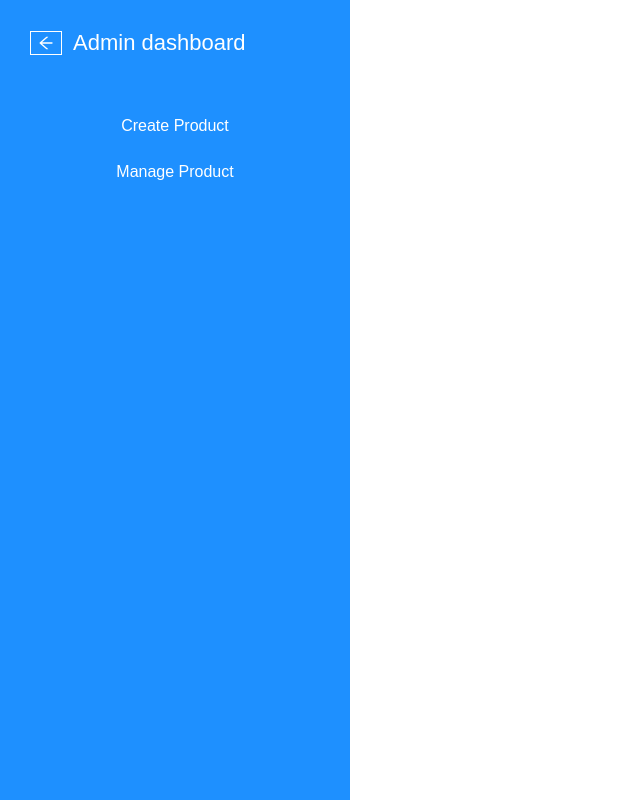
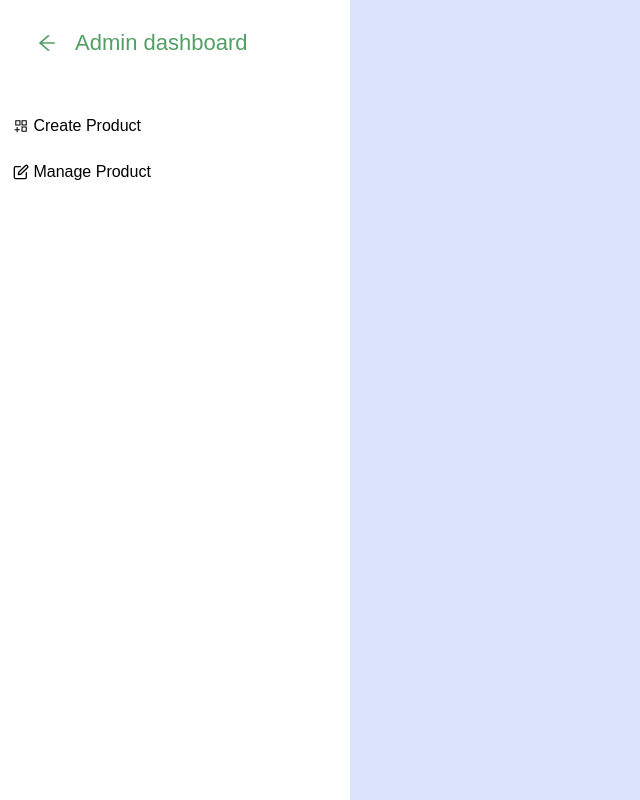
Before and after one commit to InomjonDev/Uzum-Market-Copy, a React (Create React App) app: page /admin in a window 1280 px wide. Shown: the whole page, without its empty margins (0-640 px from the left). Built offline with nearby package versions, Linux system fonts and the light colour scheme.

Commit message:
Admin Panel Successful

```diff
--- a/src/router/admin/Admin.css
+++ b/src/router/admin/Admin.css
@@ -6,8 +6,8 @@
 .admin__sidebar {
   width: 350px;
   height: 100%;
-  background-color: dodgerblue;
-  padding: 30px;
+  background-color: #fff;
+  /* padding: 30px; */
   color: #fff;
 }
 
@@ -15,16 +15,21 @@
   display: flex;
   align-items: center;
   font-size: 22px;
+  color: #519f64;
+  margin-top: 30px;
+  margin-left: 30px;
 }
 
 .to-home {
   text-align: center;
   padding: 2px 6px;
-  font-size: 18px;
+  font-size: 22px;
   display: flex;
   align-items: center;
   justify-content: center;
-  border: 1px solid #fff;
+  border: none;
+  color: #519f64;
+  font-weight: bold;
 
   background-color: transparent;
 }
@@ -37,6 +42,7 @@
 .admin__content {
   flex: 1;
   height: 100%;
+  background-color: #dce5fd;
 }
 
 .admin__collection {
@@ -47,13 +53,19 @@
   display: block;
   padding: 10px 12px;
   margin-bottom: 6px;
-  border-radius: 6px;
+  /* border-radius: 6px; */
   border: 1px solid transparent;
+  width: 100%;
+  display: flex;
+  align-items: center;
+  color: #000;
 }
 
 .admin__link.active {
-  border: 1px solid #fff;
-  background-color: #fff3;
+  /* border: 1px solid #fff; */
+  /* background-color: #fff3; */
+  background-color: #3f0097;
+  color: #fff;
 }
 
 /* ===== Create Product - START ===== */
@@ -74,7 +86,7 @@
 
 .create-product__wrapper h2 {
   margin-bottom: 25px;
-  color: #50cfaf;
+  color: #519f64;
 }
 
 .create-product__form {
@@ -86,16 +98,17 @@
 
 .create-product__form input {
   margin-bottom: 25px;
-  padding: 10px 20px;
+  padding: 15px 60px 15px 20px;
+  outline: none;
   border: none;
   border-bottom: 2px solid #000;
-  outline: none;
+  border-radius: 7px;
   transition: all 0.3s linear;
 }
 
 .create-product__form input::placeholder {
-  font-size: 13px;
-  font-family: sans-serif;
+  font-family: system-ui, -apple-system, BlinkMacSystemFont, "Segoe UI", Roboto,
+    Oxygen, Ubuntu, Cantarell, "Open Sans", "Helvetica Neue", sans-serif;
   color: #000;
 }
 
@@ -104,7 +117,7 @@
 }
 
 .create-product__form button {
-  padding: 6px 12px;
+  padding: 10px 20px;
   font-size: 16px;
   font-family: system-ui, -apple-system, BlinkMacSystemFont, "Segoe UI", Roboto,
     Oxygen, Ubuntu, Cantarell, "Open Sans", "Helvetica Neue", sans-serif;
@@ -116,7 +129,8 @@
 
 .create-product__form button:hover {
   cursor: pointer;
-  background-color: #373b3e;
+  color: #000;
+  background-color: transparent;
   border: 1px solid #373b3e;
 }
 
--- a/src/router/admin/Admin.js
+++ b/src/router/admin/Admin.js
@@ -3,7 +3,8 @@ import "./Admin.css";
 import CreateProduct from "./createProduct/CreateProduct";
 import ManageProduct from "./manageProduct/ManageProduct";
 import { NavLink, Route, Routes, Link } from "react-router-dom";
-import { AiOutlineArrowLeft } from "react-icons/ai";
+import { AiOutlineArrowLeft, AiOutlineAppstoreAdd } from "react-icons/ai";
+import { FiEdit } from "react-icons/fi";
 
 function Admin() {
   return (
@@ -12,7 +13,7 @@ function Admin() {
         <div className="title">
           <Link to={"/"}>
             <button className="to-home">
-              <AiOutlineArrowLeft fill="#fff" />
+              <AiOutlineArrowLeft fill="#519f64" />
             </button>
           </Link>
           &nbsp; Admin dashboard
@@ -20,10 +21,10 @@ function Admin() {
         <ul className="admin__collection">
           <li className="admin__item">
             <NavLink to={`create-product`} className="admin__link">
-              Create Product
+              <AiOutlineAppstoreAdd /> &nbsp;Create Product
             </NavLink>
             <NavLink to={`manage-product`} className="admin__link">
-              Manage Product
+              <FiEdit /> &nbsp;Manage Product
             </NavLink>
           </li>
         </ul>
```
